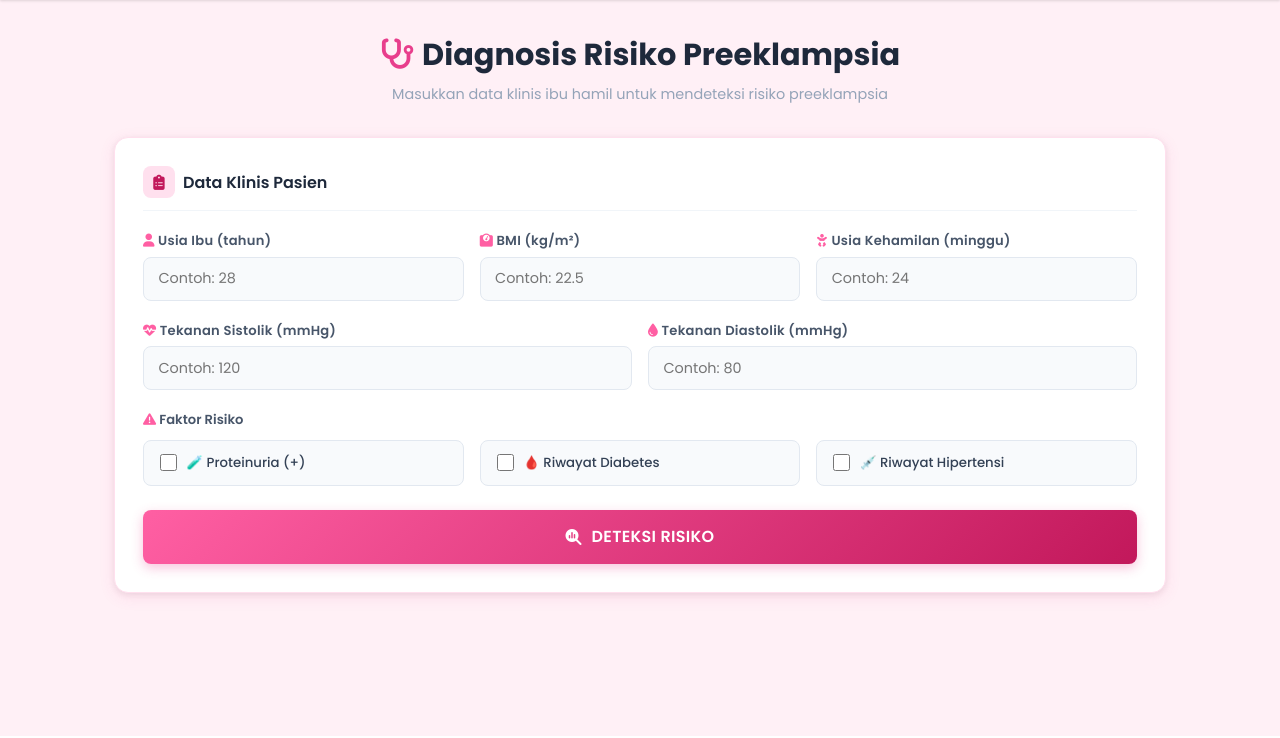
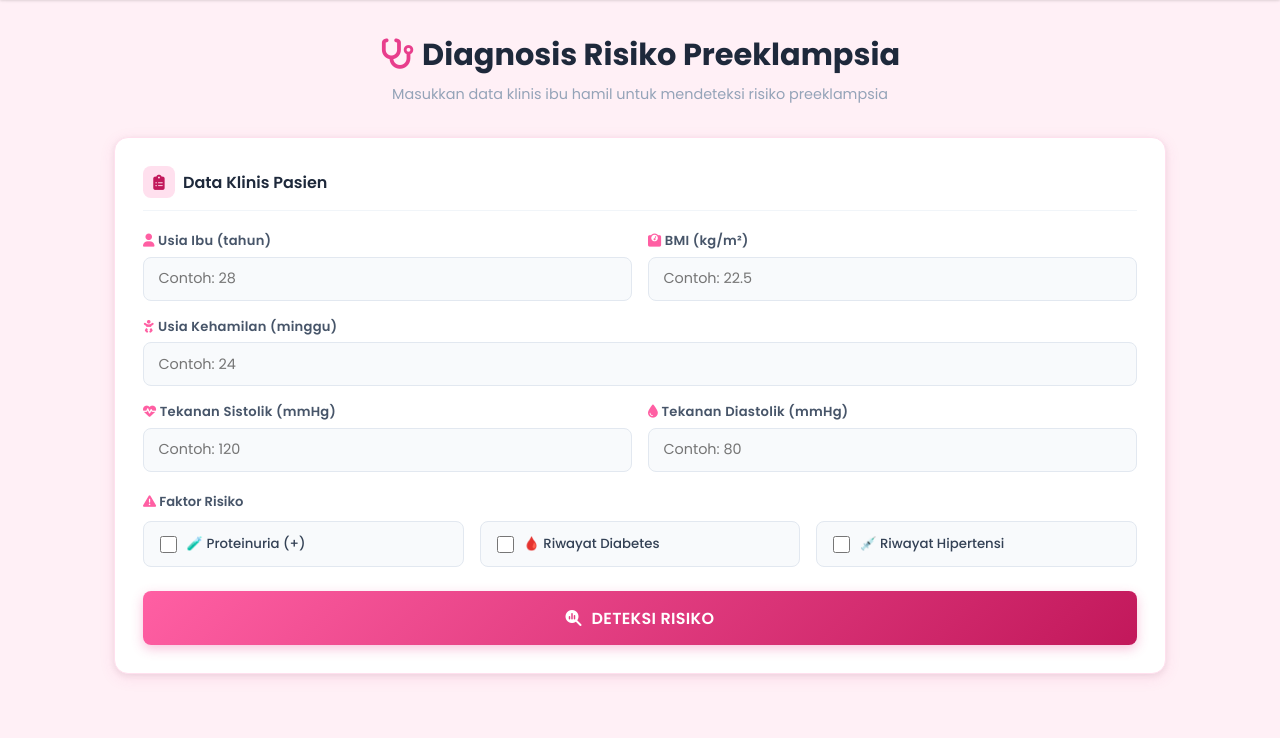
Before and after one commit to fauziaz/SPDP, a Django app: page / in a window 1280 px wide. Shown: the part 64-802 px from the top of the page. Run offline with Django 5.2, Linux system fonts and the light colour scheme.

```diff
--- a/templates/diagnosis.html
+++ b/templates/diagnosis.html
@@ -10,111 +10,82 @@
     <p>Masukkan data klinis ibu hamil untuk mendeteksi risiko preeklampsia</p>
   </div>
 
-  <div style="display:grid;grid-template-columns:1fr{% if result %} 1fr{% endif %};gap:1.5rem;align-items:start;">
-
-    <!-- ── INPUT FORM ── -->
+  <div style="display:grid;grid-template-columns:1fr{% if result %} 1.8fr{% endif %};gap:1.5rem;align-items:start;">
+    <div style="display: flex; flex-direction: column; gap: 1rem;">
       <div class="card">
         <div class="card-header">
           <div class="card-icon"><i class="fa-solid fa-clipboard-list"></i></div>
           Data Klinis Pasien
         </div>
-
         <form method="post" id="diagnosisForm">
           {% csrf_token %}
-        <div class="form-grid">
-          <div style="grid-column: 1 / -1; display: grid; grid-template-columns: repeat(3, 1fr); gap: 1rem;">
+          <div class="form-grid" style="display: grid; grid-template-columns: 1fr 1fr; gap: 1rem;">
             <div class="form-group">
               <label for="{{ form.usia.id_for_label }}">
                 <i class="fa-solid fa-user" style="color:var(--pink-400);"></i>
                 {{ form.usia.label }}
               </label>
               {{ form.usia }}
-              {% if form.usia.errors %}
-                <small style="color:var(--red);">{{ form.usia.errors.0 }}</small>
-              {% endif %}
+              {% if form.usia.errors %}<small style="color:var(--red);">{{ form.usia.errors.0 }}</small>{% endif %}
             </div>
-
             <div class="form-group">
               <label for="{{ form.bmi.id_for_label }}">
                 <i class="fa-solid fa-weight-scale" style="color:var(--pink-400);"></i>
                 {{ form.bmi.label }}
               </label>
               {{ form.bmi }}
-              {% if form.bmi.errors %}
-                <small style="color:var(--red);">{{ form.bmi.errors.0 }}</small>
-              {% endif %}
+              {% if form.bmi.errors %}<small style="color:var(--red);">{{ form.bmi.errors.0 }}</small>{% endif %}
             </div>
-
-            <div class="form-group">
+            <div class="form-group" style="grid-column: 1 / -1;">
               <label for="{{ form.usia_kehamilan.id_for_label }}">
                 <i class="fa-solid fa-baby" style="color:var(--pink-400);"></i>
                 {{ form.usia_kehamilan.label }}
               </label>
+              <style>
+                #{{ form.usia_kehamilan.id_for_label }} {
+                  width: 100%;
+                  box-sizing: border-box;
+                }
+              </style>
               {{ form.usia_kehamilan }}
-              {% if form.usia_kehamilan.errors %}
-                <small style="color:var(--red);">{{ form.usia_kehamilan.errors.0 }}</small>
-              {% endif %}
+              {% if form.usia_kehamilan.errors %}<small style="color:var(--red);">{{ form.usia_kehamilan.errors.0 }}</small>{% endif %}
             </div>
-          </div>
-          <div style="grid-column: 1 / -1; display: grid; grid-template-columns: repeat(2, 1fr); gap: 1rem;">
             <div class="form-group">
               <label for="{{ form.sistolik.id_for_label }}">
                 <i class="fa-solid fa-heart-pulse" style="color:var(--pink-400);"></i>
                 {{ form.sistolik.label }}
               </label>
               {{ form.sistolik }}
-              {% if form.sistolik.errors %}
-                <small style="color:var(--red);">{{ form.sistolik.errors.0 }}</small>
-              {% endif %}
+              {% if form.sistolik.errors %}<small style="color:var(--red);">{{ form.sistolik.errors.0 }}</small>{% endif %}
             </div>
-
             <div class="form-group">
               <label for="{{ form.diastolik.id_for_label }}">
                 <i class="fa-solid fa-droplet" style="color:var(--pink-400);"></i>
                 {{ form.diastolik.label }}
               </label>
               {{ form.diastolik }}
-              {% if form.diastolik.errors %}
-                <small style="color:var(--red);">{{ form.diastolik.errors.0 }}</small>
-              {% endif %}
+              {% if form.diastolik.errors %}<small style="color:var(--red);">{{ form.diastolik.errors.0 }}</small>{% endif %}
             </div>
           </div>
-        </div>
-
-        <!-- Checkboxes -->
           <div style="margin-top:1.25rem;">
             <label style="font-size:.82rem;font-weight:600;color:var(--slate-600);display:block;margin-bottom:.6rem;">
               <i class="fa-solid fa-triangle-exclamation" style="color:var(--pink-400);"></i>
               Faktor Risiko
             </label>
             <div class="checkbox-group">
-            <label class="check-item">
-              {{ form.proteinuria }}
-              <span class="check-label">🧪 {{ form.proteinuria.label }}</span>
-            </label>
-            <label class="check-item">
-              {{ form.diabetes }}
-              <span class="check-label">🩸 {{ form.diabetes.label }}</span>
-            </label>
-            <label class="check-item">
-              {{ form.hipertensi }}
-              <span class="check-label">💉 {{ form.hipertensi.label }}</span>
-            </label>
+              <label class="check-item">{{ form.proteinuria }} <span class="check-label">🧪 {{ form.proteinuria.label }}</span></label>
+              <label class="check-item">{{ form.diabetes }} <span class="check-label">🩸 {{ form.diabetes.label }}</span></label>
+              <label class="check-item">{{ form.hipertensi }} <span class="check-label">💉 {{ form.hipertensi.label }}</span></label>
             </div>
           </div>
-
           <button type="submit" class="btn-detect" id="detectBtn">
-          <i class="fa-solid fa-magnifying-glass-chart"></i>
-          DETEKSI RISIKO
+            <i class="fa-solid fa-magnifying-glass-chart"></i> DETEKSI RISIKO
           </button>
         </form>
       </div>
-
+    </div>
     {% if result %}
-    <!-- ── RESULT ── -->
     <div class="result-section">
-
-      <!-- Risk Banner -->
       <div class="risk-banner {{ result.final_result }}">
         <div class="risk-icon">
           {% if result.final_result == 'low' %}🟢
@@ -133,18 +104,13 @@
             {% else %}Risiko preeklampsia tinggi. Segera konsultasi dengan dokter spesialis.{% endif %}
           </p>
           <div class="confidence-bar {{ result.final_result }}" style="margin-top:.75rem;">
-            <label>
-              <span>Confidence Score</span>
-              <strong>{{ result.confidence }}%</strong>
-            </label>
-            <div class="bar-track">
-              <div class="bar-fill" style="width:{{ result.confidence }}%;"></div>
-            </div>
+            <label><span>Confidence Score</span><strong>{{ result.confidence }}%</strong></label>
+            <div class="bar-track"><div class="bar-fill" style="width:{{ result.confidence }}%;"></div></div>
           </div>
         </div>
       </div>
 
-      <!-- Gejala Aktif -->
+      <div style="display: grid; grid-template-columns: 1fr; gap: 0.5rem;">
         <div class="card mb-2">
           <div class="card-header">
             <div class="card-icon"><i class="fa-solid fa-virus"></i></div>
@@ -152,42 +118,36 @@
           </div>
           <div class="tag-list">
             {% for g in result.gejala_set %}
-          <span class="tag tag-gejala">
-            <strong>{{ g }}</strong>
-            <span style="font-weight:400;">{{ result.gejala_labels|dictsort:g }}</span>
-          </span>
+            <span class="tag tag-gejala"><strong>{{ g }}</strong> <span style="font-weight:400;">{{ result.gejala_labels|dictsort:g }}</span></span>
             {% endfor %}
           </div>
-        <!-- Detailed gejala -->
-        <table class="data-table" style="margin-top:1rem;">
-          <thead>
-            <tr><th>Kode</th><th>Keterangan</th></tr>
-          </thead>
+          <details style="margin-top: 1rem; border-top: 1px solid var(--slate-200); padding-top: 0.5rem;">
+            <summary style="cursor: pointer; font-size: 0.85rem; color: var(--pink-600); font-weight: 600;">
+              <i class="fa-solid fa-chevron-down"></i> Lihat Tabel Detail Gejala
+            </summary>
+            <table class="data-table" style="margin-top:0.5rem;">
+              <thead><tr><th>Kode</th><th>Keterangan</th></tr></thead>
               <tbody>
                 {% for g, label in result.gejala_labels.items %}
-            <tr>
-              <td><span class="tag tag-gejala" style="font-size:.78rem;">{{ g }}</span></td>
-              <td>{{ label }}</td>
-            </tr>
+                <tr><td><span class="tag tag-gejala" style="font-size:.78rem;">{{ g }}</span></td><td>{{ label }}</td></tr>
                 {% endfor %}
               </tbody>
             </table>
+          </details>
         </div>
 
-      <!-- Rule Aktif -->
         <div class="card mb-2">
           <div class="card-header">
             <div class="card-icon"><i class="fa-solid fa-code-branch"></i></div>
             Rule Aktif ({{ result.active_rules|length }} rule)
           </div>
+          <div style="max-height: 250px; overflow-y: auto; padding-right: 0.5rem;">
             {% if result.active_rules %}
               {% for rule in result.active_rules %}
               <div style="padding:.65rem .9rem;background:var(--slate-50);border-radius:var(--radius-sm);margin-bottom:.5rem;border-left:3px solid var(--pink-400);font-size:.84rem;">
                 <strong style="color:var(--pink-600);">{{ rule.kode_rule }}</strong>
                 <span style="color:var(--slate-500);margin:0 .4rem;">IF</span>
-            {% for c in rule.kondisi_list %}
-              <span class="tag-kondisi">{{ c }}</span>{% if not forloop.last %} <span style="color:var(--slate-400);font-size:.75rem;">AND</span> {% endif %}
-            {% endfor %}
+                {% for c in rule.kondisi_list %}<span class="tag-kondisi">{{ c }}</span>{% if not forloop.last %} <span style="color:var(--slate-400);font-size:.75rem;">AND</span> {% endif %}{% endfor %}
                 <span style="color:var(--slate-500);margin:0 .4rem;">THEN</span>
                 <span class="badge badge-{{ rule.risiko }}">{{ rule.risiko|upper }}</span>
                 <span style="margin-left:.5rem;color:var(--slate-400);font-size:.75rem;">conf: {{ rule.confidence|floatformat:2 }}</span>
@@ -197,9 +157,8 @@
               <p style="color:var(--slate-400);font-size:.85rem;font-style:italic;">Tidak ada rule yang cocok — hasil berdasarkan ML</p>
             {% endif %}
           </div>
-
-      <!-- Compare -->
-      <div class="card">
+        </div>
+        <div class="card mb-2">
           <div class="card-header">
             <div class="card-icon"><i class="fa-solid fa-scale-balanced"></i></div>
             Perbandingan Hasil
@@ -215,14 +174,14 @@
                 {% endif %}
               </div>
             </div>
-          <div class="compare-item">
-            <div class="ci-label">🤖 Machine Learning C4.5</div>
+            <div class="compare-item" style="width: 100%;">
+              <div class="ci-label">🤖 Machine Learning</div>
               <div class="ci-value">
                 <span class="badge badge-{{ result.ml_result }}">{{ result.ml_result|upper }}</span>
                 <span style="font-size:.78rem;color:var(--slate-400);margin-left:.4rem;">{{ result.ml_confidence }}%</span>
               </div>
             </div>
-          <div class="compare-item" style="border-color:var(--pink-300);background:var(--pink-50);">
+            <div class="compare-item" style="width: 100%; border-color:var(--pink-300); background:var(--pink-50);">
               <div class="ci-label">✅ Hasil Akhir</div>
               <div class="ci-value">
                 <span class="badge badge-{{ result.final_result }}">{{ result.final_result|upper }}</span>
@@ -230,11 +189,11 @@
             </div>
           </div>
         </div>
+      </div>
+    </div>
+    {% endif %}
 
   </div>
-    {% endif %}
-  </div>
-
 </div>
 
 <script>
```
Lines whose indentation alone changed are shown as unchanged.
